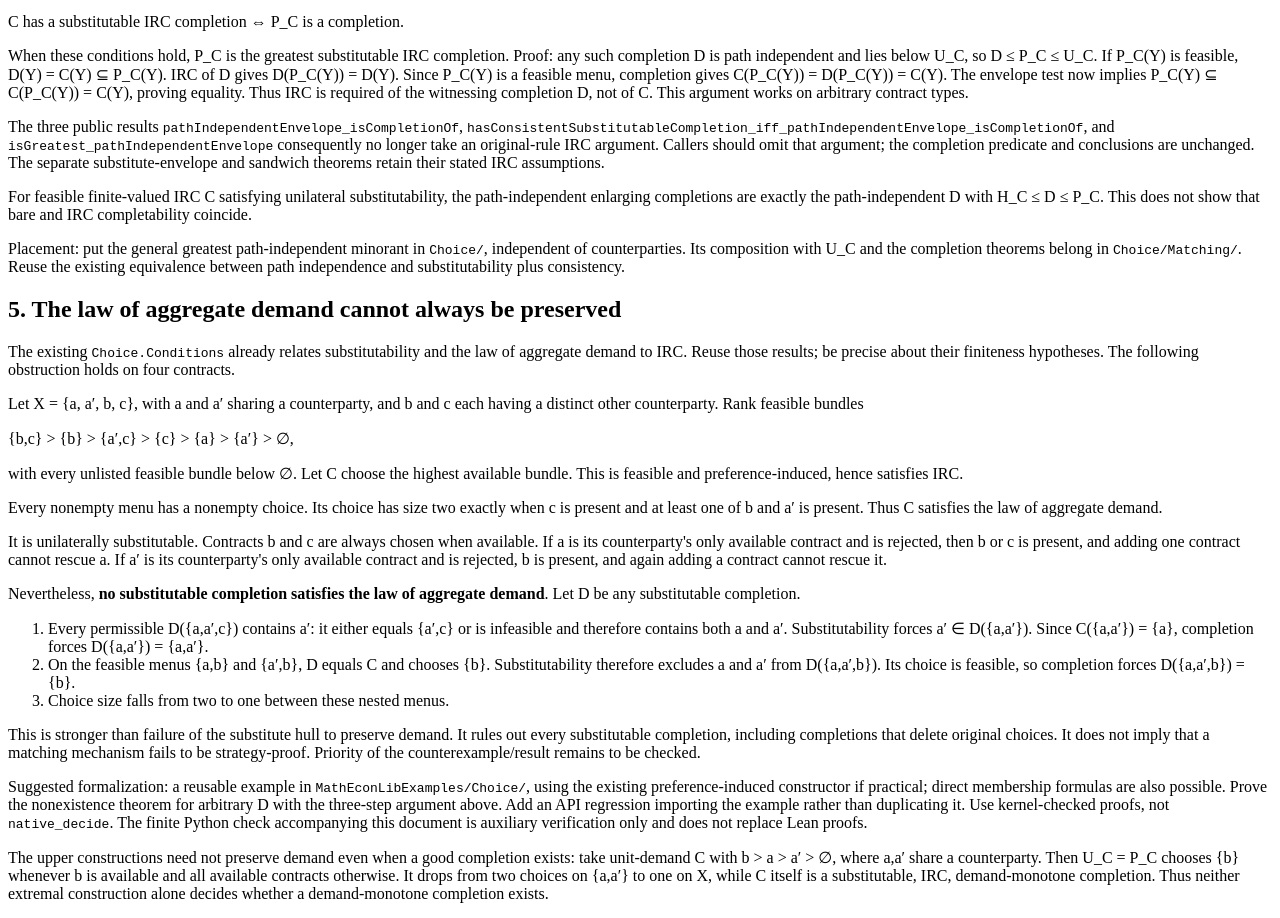
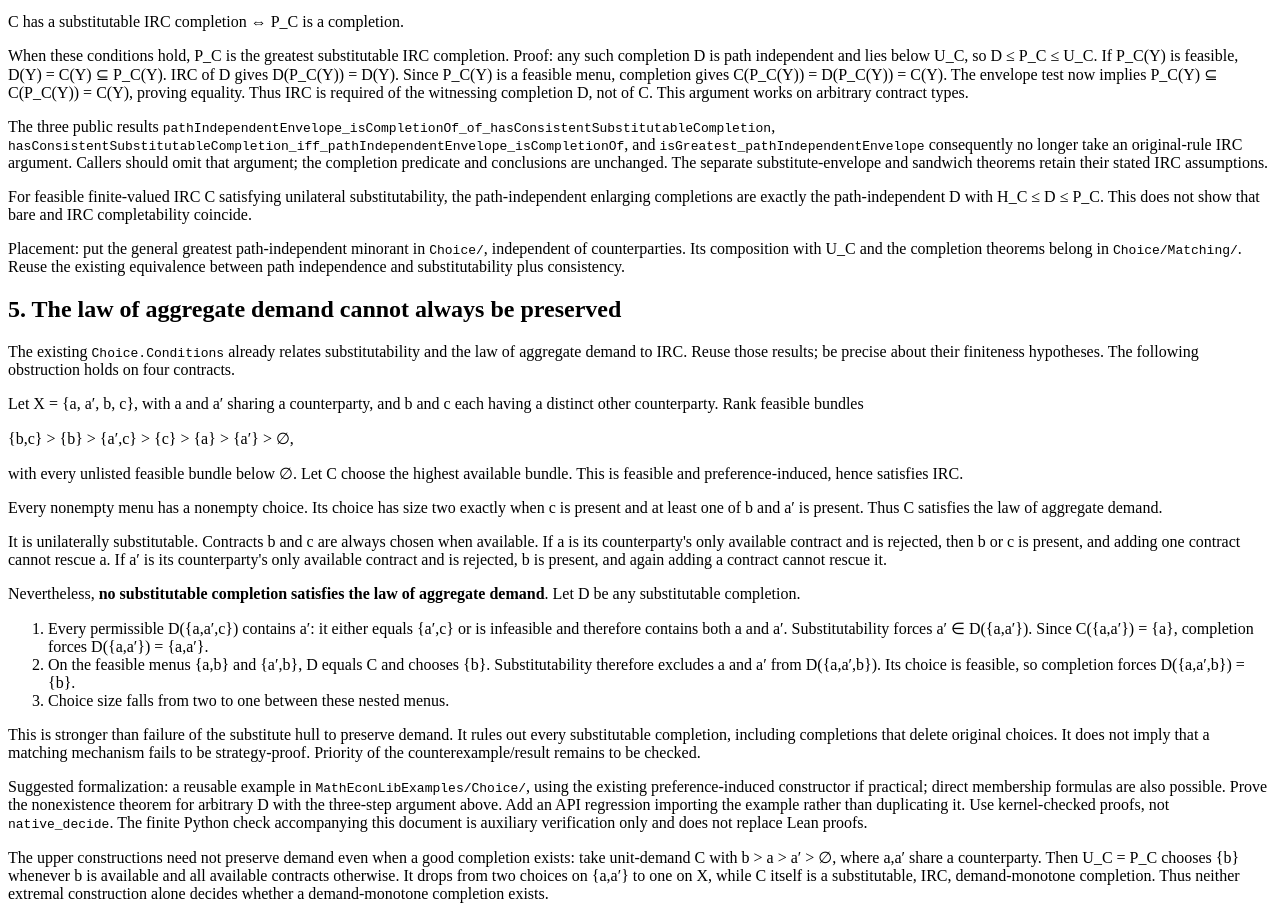
Before and after one commit to matheconlib/matheconlib, an Eleventy site: page docs/SubstitutableCompletionFollowup.md in a window 1280 px wide. Shown: the part 1682-2600 px from the top of the page. Built offline with nearby package versions, Linux system fonts and the light colour scheme; Eleventy itself is replaced by a stand-in of ours; files that its build step writes are made by us from their sources.

Commit message:
docs(Matching): address final review clarifications

```diff
--- a/docs/SubstitutableCompletionFollowup.md
+++ b/docs/SubstitutableCompletionFollowup.md
@@ -132,7 +132,8 @@ implies P_C(Y) ⊆ C(P_C(Y)) = C(Y), proving equality. Thus IRC is required
 of the witnessing completion D, not of C. This argument works on arbitrary
 contract types.
 
-The three public results `pathIndependentEnvelope_isCompletionOf`,
+The three public results
+`pathIndependentEnvelope_isCompletionOf_of_hasConsistentSubstitutableCompletion`,
 `hasConsistentSubstitutableCompletion_iff_pathIndependentEnvelope_isCompletionOf`,
 and `isGreatest_pathIndependentEnvelope` consequently no longer take an
 original-rule IRC argument. Callers should omit that argument; the completion
```
Also changed, not shown: 2 other files.
